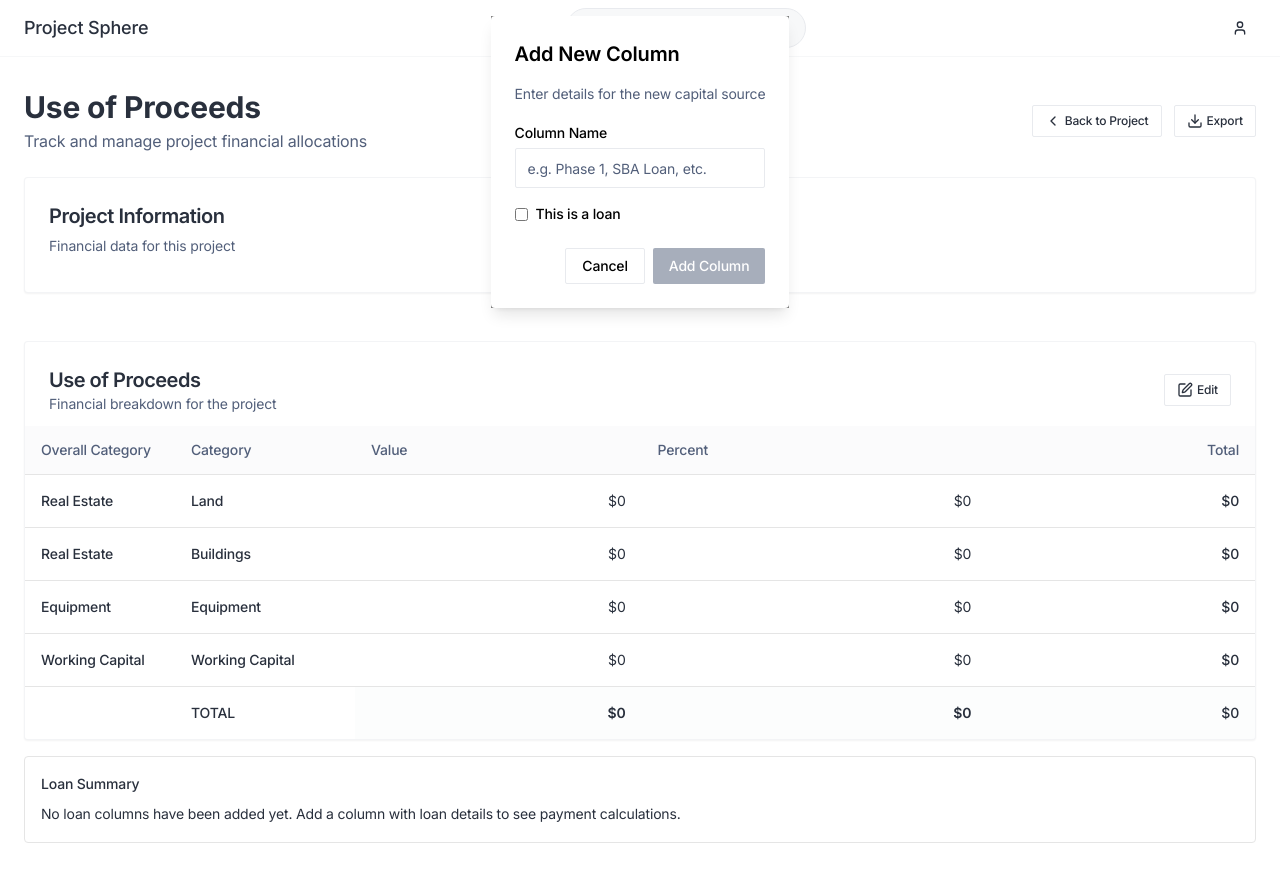
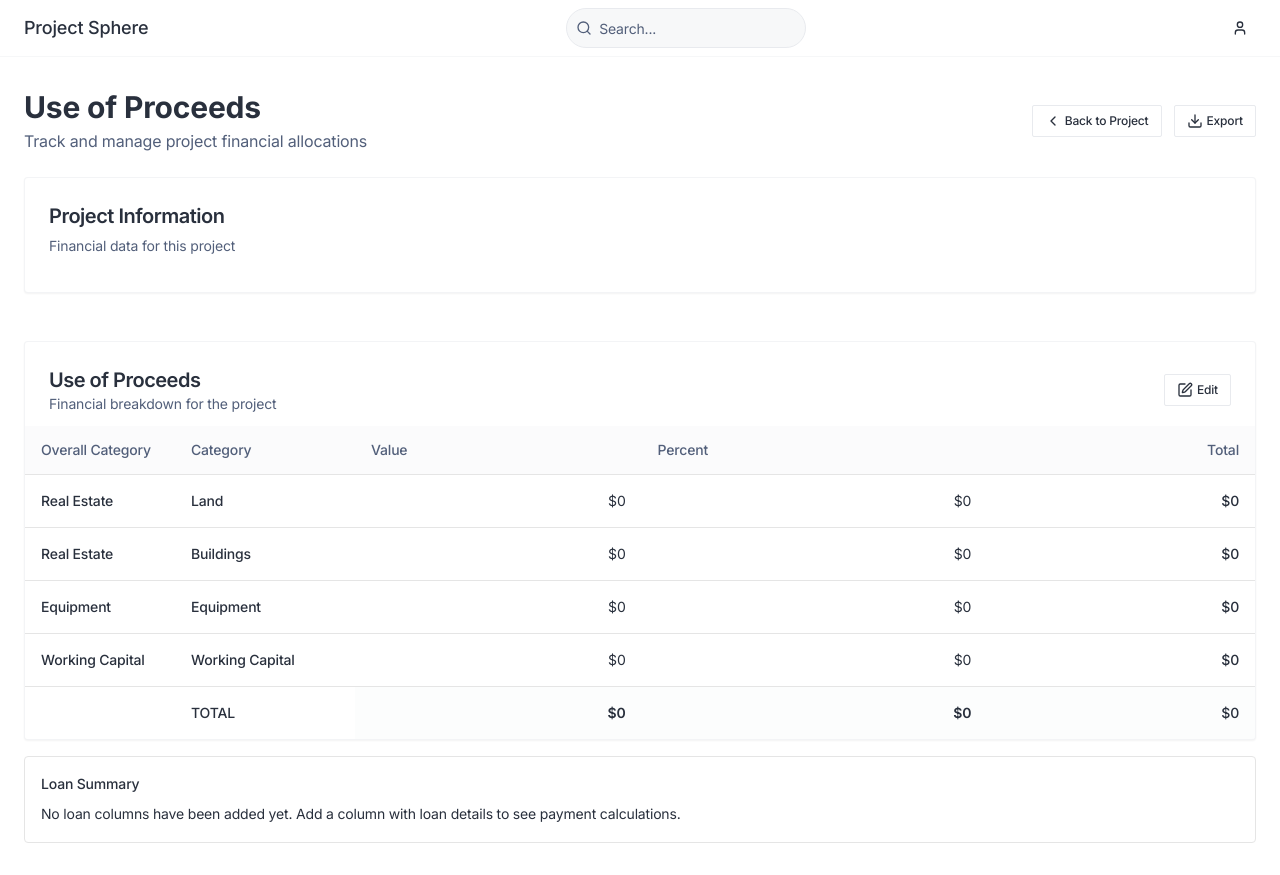
Before and after one commit to parth11790/bank-project-sphere, a React (Vite) app: page /project/use-of-proceeds/1 in a window 1280 px wide. Built offline with nearby package versions, Linux system fonts and the light colour scheme.

Commit message:
Fix: Prevent auto-opening and closing of dialogs
Fixes the "Add New Column" dialog from automatically opening and not closing when the "Cancel" button is clicked.

```diff
--- a/src/components/useOfProceeds/AddEnhancedColumnDialog.tsx
+++ b/src/components/useOfProceeds/AddEnhancedColumnDialog.tsx
@@ -54,6 +54,11 @@ const AddEnhancedColumnDialog: React.FC<AddEnhancedColumnDialogProps> = ({
     setAmortizationMonths(undefined);
     setIsOpen(false);
   };
+
+  // If the dialog is not open, don't render anything
+  if (!isOpen) {
+    return null;
+  }
 
   return (
     <dialog open={isOpen} className="fixed inset-0 z-50 flex items-center justify-center bg-black/50">
--- a/src/hooks/useEnhancedUseOfProceedsTable.ts
+++ b/src/hooks/useEnhancedUseOfProceedsTable.ts
@@ -39,9 +39,9 @@ export const useEnhancedUseOfProceedsTable = ({
     { row_id: 'row_5', row_name: 'TOTAL', overall_category: '' }
   ];
 
-  // State for dialogs - Initialize both to false to prevent auto-opening
-  const [isAddColumnDialogOpen, setIsAddColumnDialogOpen] = useState(false);
-  const [isAddRowDialogOpen, setIsAddRowDialogOpen] = useState(false);
+  // State for dialogs - Explicitly initialize both to false to prevent auto-opening
+  const [isAddColumnDialogOpen, setIsAddColumnDialogOpen] = useState<boolean>(false);
+  const [isAddRowDialogOpen, setIsAddRowDialogOpen] = useState<boolean>(false);
 
   // Use our custom hooks
   const { rows, handleAddRow, handleAddMultipleRows, handleDeleteRow } = useUseOfProceedsRows({
```
